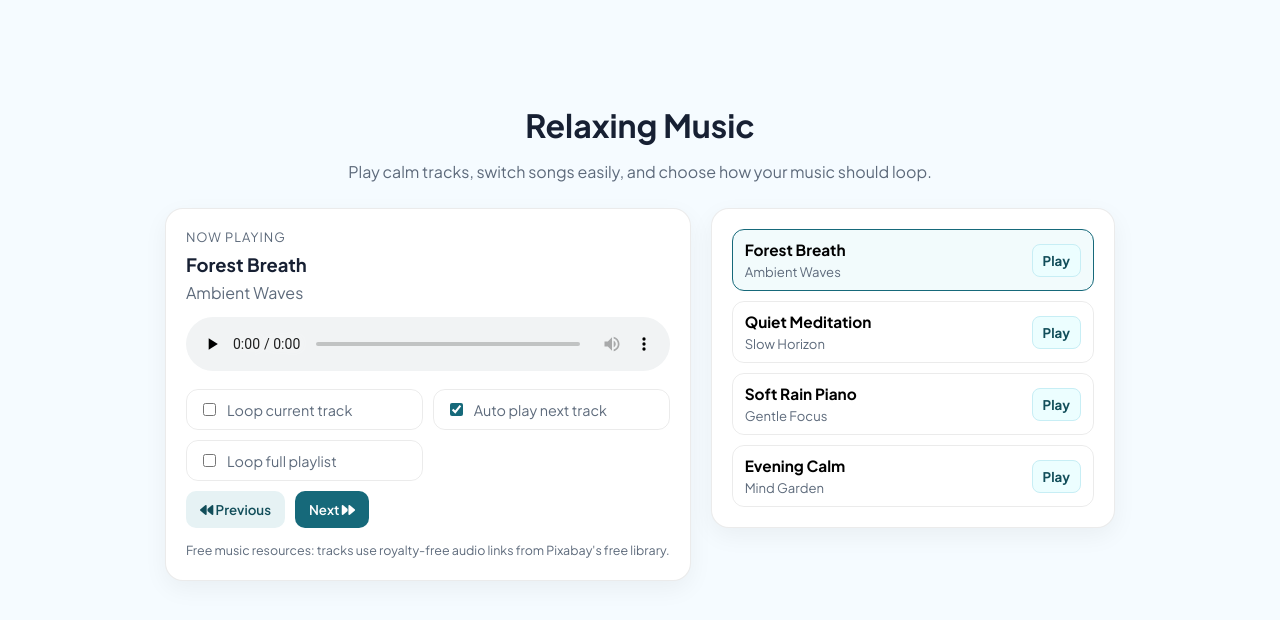
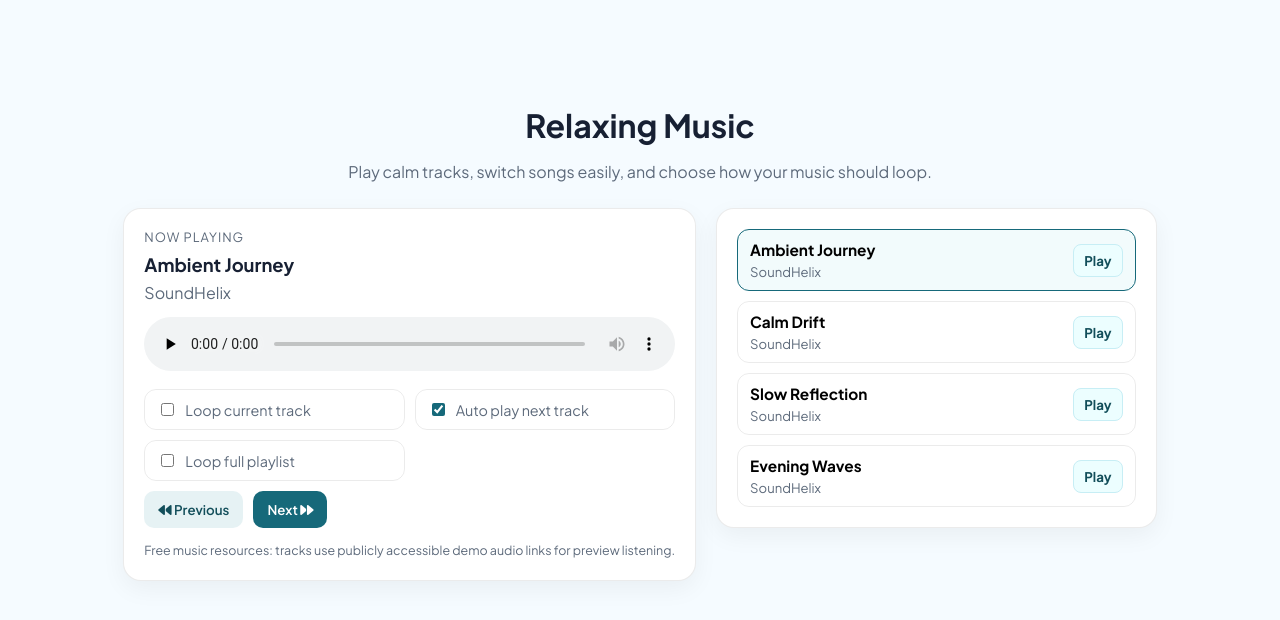
Before and after one commit to karshika/mental-chatbot, a Flask app: page /music in a window 1280 px wide. Shown: the part 70-690 px from the top of the page. Run offline with Flask 3, Linux system fonts and the light colour scheme.

Commit message:
Update music tracks and source note in music.html for improved accessibility

```diff
--- a/templates/music.html
+++ b/templates/music.html
@@ -164,7 +164,7 @@
                 </div>
 
                 <div class="source-note">
-                    Free music resources: tracks use royalty-free audio links from Pixabay's free library.
+                    Free music resources: tracks use publicly accessible demo audio links for preview listening.
                 </div>
             </section>
 
@@ -177,24 +177,24 @@
     <script>
         const tracks = [
             {
-                title: 'Forest Breath',
-                artist: 'Ambient Waves',
-                src: 'https://cdn.pixabay.com/audio/2022/11/22/audio_5f3f4ef6e2.mp3'
+                title: 'Ambient Journey',
+                artist: 'SoundHelix',
+                src: 'https://www.soundhelix.com/examples/mp3/SoundHelix-Song-1.mp3'
             },
             {
-                title: 'Quiet Meditation',
-                artist: 'Slow Horizon',
-                src: 'https://cdn.pixabay.com/audio/2022/03/15/audio_c8c8a73467.mp3'
+                title: 'Calm Drift',
+                artist: 'SoundHelix',
+                src: 'https://www.soundhelix.com/examples/mp3/SoundHelix-Song-2.mp3'
             },
             {
-                title: 'Soft Rain Piano',
-                artist: 'Gentle Focus',
-                src: 'https://cdn.pixabay.com/audio/2022/10/25/audio_9467fd0d7b.mp3'
+                title: 'Slow Reflection',
+                artist: 'SoundHelix',
+                src: 'https://www.soundhelix.com/examples/mp3/SoundHelix-Song-3.mp3'
             },
             {
-                title: 'Evening Calm',
-                artist: 'Mind Garden',
-                src: 'https://cdn.pixabay.com/audio/2022/08/02/audio_884fe92c89.mp3'
+                title: 'Evening Waves',
+                artist: 'SoundHelix',
+                src: 'https://www.soundhelix.com/examples/mp3/SoundHelix-Song-4.mp3'
             }
         ];
 
```
